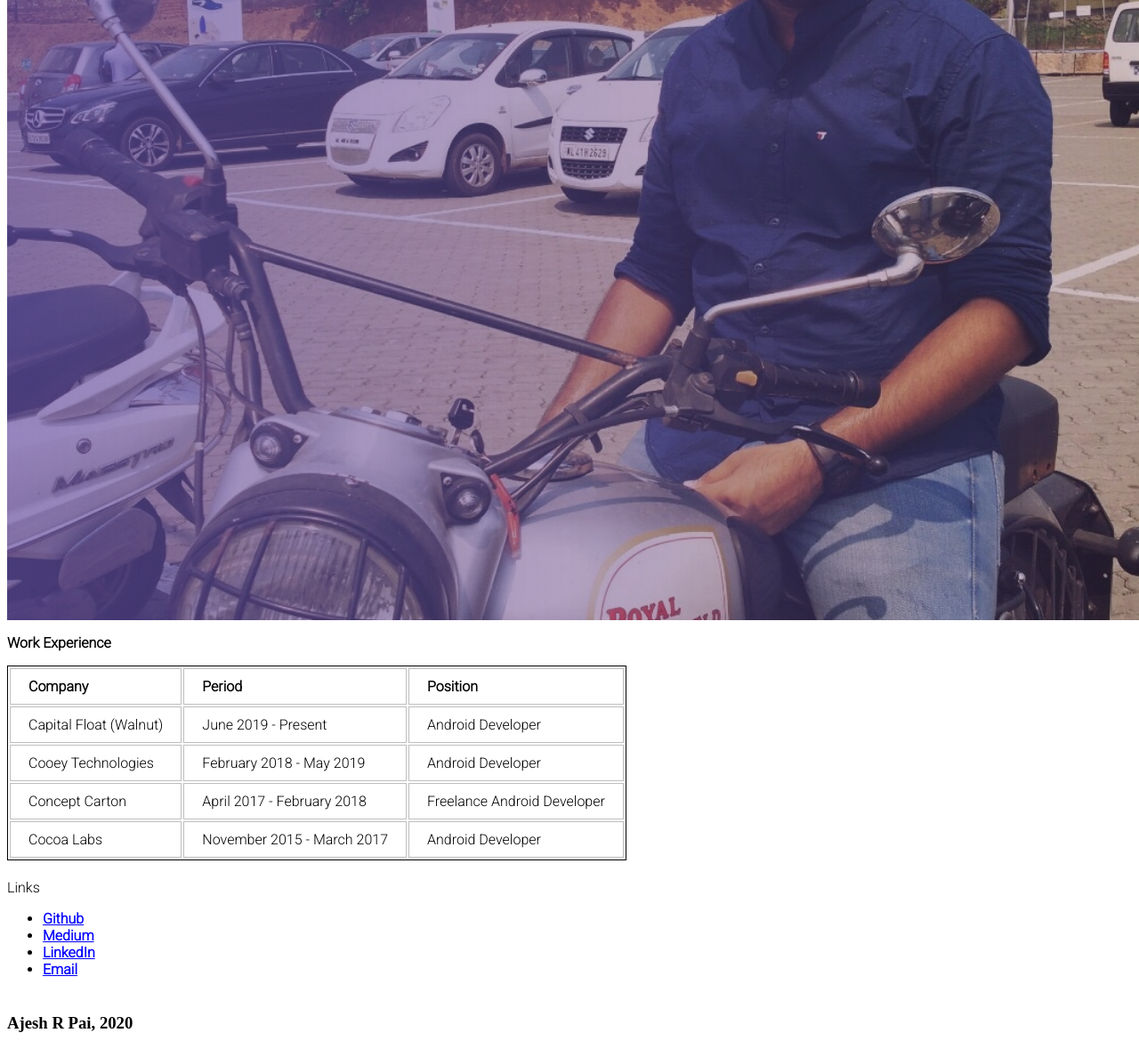
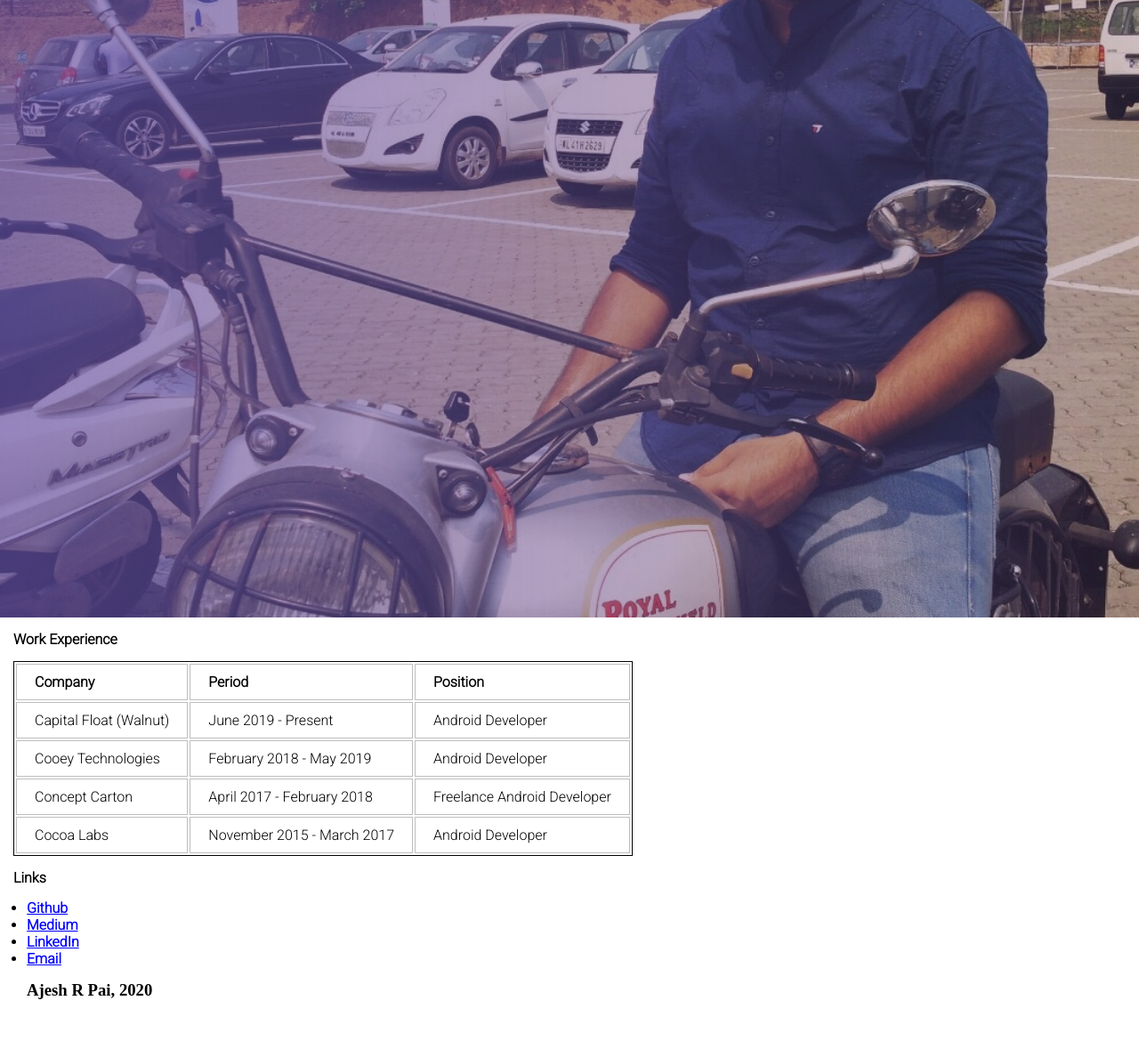
Before and after one commit to AjeshRPai/AjeshRPai.github.io, a plain HTML site: page index.html in a window 1280 px wide. Shown: the part 401-1580 px from the top of the page at 89% size. After the commit the page ends 1540 px from the top, so only its background shows below. Drawn offline with Linux system fonts and the light colour scheme.

Commit message:
[*] Minor Corrections

```diff
--- a/index.html
+++ b/index.html
@@ -9,18 +9,16 @@
 </head>
 <body>
 
-
         <div class="introduction">
             <h1 id = "name"> Ajesh R Pai </h1>
             <h2> Android Developer, Bengaluru </h2>
             <p>
-                Android Developer currently working at <strong> <a href="https://www.capitalfloat.com">capital float</a>.
+                Android Developer currently working at <strong> <a style="color: white" href="https://www.capitalfloat.com">capital float</a>.
                 <br>I have been working as an android developer for 4.5 years now.
-                <br>Am based in kochi. Completed Bachelor of Technology from Model Engineering College </strong>
+                <br>Am based in Banglore currently.
+                <br>Completed Bachelor of Technology from Model Engineering College </strong>
             </p>
         </div>
-
-
 
         <div class="experience">
         <p>
@@ -61,8 +59,8 @@
     </div>
 
     <div class="links">
-            <p>Links</p>
-            <nav>
+            <p><strong>Links</strong></p>
+            <nav id="links_site">
                 <ul>
                     <li><a href="https://github.com/AjeshRPai">Github</a></li>
                     <li><a href="https://medium.com/@AjeshRPai">Medium</a></li>
@@ -72,7 +70,7 @@
             </nav>
     </div>
 </body>
-<footer>
+<footer class="footer">
     <h3> Ajesh R Pai, 2020</h3>
 </footer>
 </html>
--- a/style.css
+++ b/style.css
@@ -3,6 +3,11 @@
 
 h1{
     font-family: 'Roboto', sans-serif;
+}
+
+*{
+    margin: 0;
+    padding: 0;
 }
 
 p{
@@ -17,16 +22,29 @@ td, th {
 
 div>nav>ul>li{
     font-weight: bold;
-    text-underline: blue;
+}
+
+div nav ul li a:link {
+    color: #0000ff;
+}
+div nav ul li a:visited {
+    color: #ff00ff;
+}
+div nav ul li a:hover {
+    color: #00ccff;
+}
+div nav ul li a:active {
+    color: #ff0000;
 }
 
 /* class level stylin */
 .introduction{
+    padding-left: 15px;
+    padding-top: 15px;
     font-family: 'Roboto', sans-serif,Helvetica;
     font-size:2rem;
-    padding: 5px;
+    margin: 0;
     color: whitesmoke;
-    width: 100%;
     height: 1080px;
     vertical-align: bottom;
     position: sticky;
@@ -41,10 +59,10 @@ div>nav>ul>li{
 
 
 .experience{
+    padding-left: 15px;
+    padding-top: 15px;
     font-family: 'Roboto', sans-serif,Helvetica;
     font-size: 1em;
-    padding-bottom: 5px;
-    width: 100%;
     flex: 50%;
 }
 
@@ -54,29 +72,43 @@ div>nav>ul>li{
 }
 
 .links{
+    padding-top: 15px;
+    margin-left: 15px;
     font-family: 'Roboto', sans-serif,Helvetica;
     font-size: 1em;
-    padding-bottom: 5px;
-    width: 100%;
+}
+
+
+.footer{
+    padding-left: 15px;
+    padding-top: 15px;
+    margin-left:15px ;
+    margin-bottom: 15px;
+}
+
+.introduction.p.a:link {
+    color: whitesmoke;
+}
+
+.introduction.p.a:visited {
+    color: white;
+}
+.introduction.p.a:hover {
+    color: white;
+}
+.introduction.p.a:active {
+    color: white;
 }
 
 /*id level styling*/
 
+#links_site{
+    margin-top: 15px;
+    padding-left: 15px;
+}
+
 #exptable{
     border: 1px solid black;
     text-align: left;
+    margin-top: 15px;
 }
-
-
-div nav ul li a:link {
-    color: #0000ff;
-}
-div nav ul li a:visited {
-    color: #ff00ff;
-}
-div nav ul li a:hover {
-    color: #00ccff;
-}
-div nav ul li a:active {
-    color: #ff0000;
-}
```
